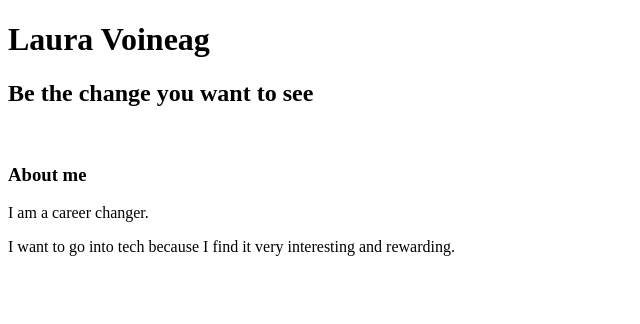
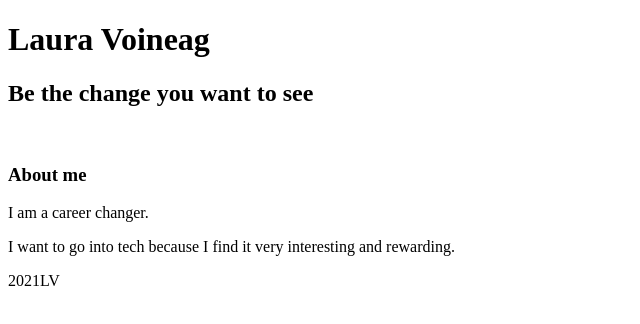
Before and after one commit to lauravoineag/Portfolio, a plain HTML site: page index.html in a window 1280 px wide. Shown: the full height of the page, 0-640 px from the left. Drawn offline with Linux system fonts and the light colour scheme.

Commit message:
Updated Bio

```diff
--- a/index.html
+++ b/index.html
@@ -4,11 +4,20 @@
 <title>Laura Voineag</title>
 </head>
 <body>
+    <main>
+        <header>
             <h1>Laura Voineag</h1>
             <h2>Be the change you want to see</h2>
+        </header>
         <br />
+        <section>
             <h3>About me</h3>
+        </section>
         <p>I am a career changer.</p>
         <p>I want to go into tech because I find it very interesting and rewarding.</p>
+        <footer>
+            <p>2021LV</p>
+        </footer>
+    </main>
 </body>
 </html>
```
Lines whose indentation alone changed are shown as unchanged.
